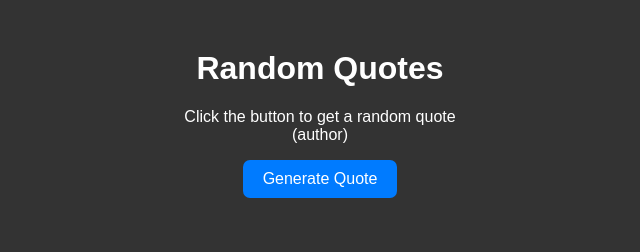
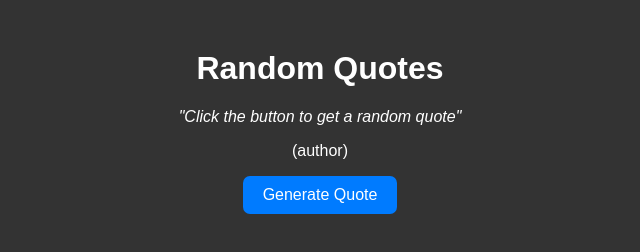
Before and after one commit to TIgor22/random-quotes, a plain HTML site: page index.html in a window 1280 px wide. Shown: the whole page, without its empty margins (320-960 px from the left). Drawn offline with Linux system fonts and the light colour scheme.

Commit message:
refactor code

```diff
--- a/index.html
+++ b/index.html
@@ -9,10 +9,8 @@
   <body>
     <div class="container">
       <h1>Random Quotes</h1>
-      <p id="quote">
-        Click the button to get a random quote <br />
-        (author)
-      </p>
+      <p id="quote">Click the button to get a random quote</p>
+      <p id="quote-author">(author)</p>
       <button id="generate-btn">Generate Quote</button>
     </div>
     <script src="script.js"></script>
--- a/script.js
+++ b/script.js
@@ -46,13 +46,15 @@ const quotes = [
 ];
 
 const quoteElement = document.getElementById("quote");
+const quoteAuthorElement = document.getElementById("quote-author");
 const generateBtn = document.getElementById("generate-btn");
 
 function generateRandomQuote() {
   const randomIndex = Math.floor(Math.random() * quotes.length);
   const randomQuote = quotes[randomIndex];
-  const quote = randomQuote.quote + "<br>" + randomQuote.author;
-  quoteElement.innerHTML = quote;
+  const { quote, author } = randomQuote;
+  quoteElement.textContent = quote;
+  quoteAuthorElement.textContent = author;
 }
 
 generateBtn.addEventListener("click", generateRandomQuote);
--- a/styles.css
+++ b/styles.css
@@ -23,3 +23,12 @@ button {
 button:hover {
   background-color: #0056b3;
 }
+
+#quote {
+  font-style: italic;
+}
+
+#quote::before,
+#quote::after {
+  content: '"';
+}
```
